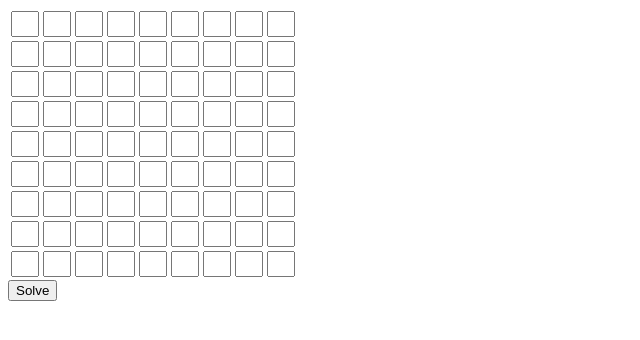
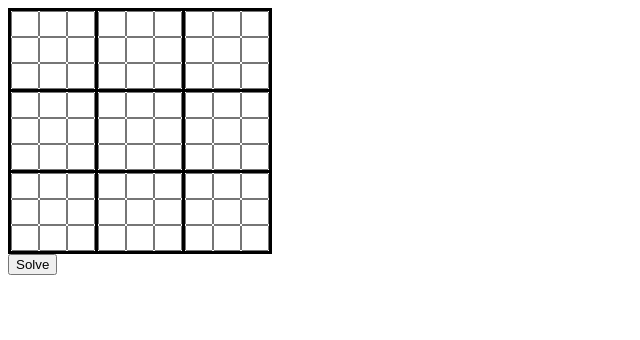
Before and after one commit to arisgz/sudoku-solver, a plain HTML site: page index.html in a window 1280 px wide. Shown: the whole page, without its empty margins (0-640 px from the left). Drawn offline with Linux system fonts and the light colour scheme.

Commit message:
Better UI

```diff
--- a/index.html
+++ b/index.html
@@ -4,11 +4,53 @@
 <head>
     <title>Sudoku Solver</title>
     <style>
+        body {
+            font-family: 'Roboto', sans-serif;
+        }
+
         input {
             width: 20px;
-            height:20px;
-            text-align:center;
+            height: 20px;
+            text-align: center;
             text-justify: center;
+        }
+
+        input::-webkit-inner-spin-button {
+            -webkit-appearance: none;
+            margin: 0;
+        }
+
+        input:focus {
+            outline: none;
+        }
+
+        input[type=number] {
+            -moz-appearance: none;
+        }
+
+        table {
+            border-collapse: collapse;
+        }
+
+        td {
+            text-align: center;
+            padding: 0;
+        }
+
+        td:first-child {
+            border-left: solid;
+        }
+
+        td:nth-child(3n) {
+            border-right: solid;
+        }
+
+        tr:first-child {
+            border-top: solid;
+        }
+
+        tr:nth-child(3n) td {
+            border-bottom: solid;
         }
     </style>
     <meta name="viewport" content="width=device-width">
@@ -18,129 +60,129 @@
     <table id="grid">
 
         <tr>
-            <td><input id="cell-0" type="text"></td>
-            <td><input id="cell-1" type="text"></td>
-            <td><input id="cell-2" type="text"></td>
+            <td><input id="cell-0" type="number"></td>
+            <td><input id="cell-1" type="number"></td>
+            <td><input id="cell-2" type="number"></td>
 
-            <td><input id="cell-3" type="text"></td>
-            <td><input id="cell-4" type="text"></td>
-            <td><input id="cell-5" type="text"></td>
+            <td><input id="cell-3" type="number"></td>
+            <td><input id="cell-4" type="number"></td>
+            <td><input id="cell-5" type="number"></td>
 
-            <td><input id="cell-6" type="text"></td>
-            <td><input id="cell-7" type="text"></td>
-            <td><input id="cell-8" type="text"></td>
+            <td><input id="cell-6" type="number"></td>
+            <td><input id="cell-7" type="number"></td>
+            <td><input id="cell-8" type="number"></td>
         </tr>
 
         <tr>
-            <td><input id="cell-9" type="text"></td>
-            <td><input id="cell-10" type="text"></td>
-            <td><input id="cell-11" type="text"></td>
+            <td><input id="cell-9" type="number"></td>
+            <td><input id="cell-10" type="number"></td>
+            <td><input id="cell-11" type="number"></td>
 
-            <td><input id="cell-12" type="text"></td>
-            <td><input id="cell-13" type="text"></td>
-            <td><input id="cell-14" type="text"></td>
+            <td><input id="cell-12" type="number"></td>
+            <td><input id="cell-13" type="number"></td>
+            <td><input id="cell-14" type="number"></td>
 
-            <td><input id="cell-15" type="text"></td>
-            <td><input id="cell-16" type="text"></td>
-            <td><input id="cell-17" type="text"></td>
+            <td><input id="cell-15" type="number"></td>
+            <td><input id="cell-16" type="number"></td>
+            <td><input id="cell-17" type="number"></td>
         </tr>
 
         <tr>
-            <td><input id="cell-18" type="text"></td>
-            <td><input id="cell-19" type="text"></td>
-            <td><input id="cell-20" type="text"></td>
+            <td><input id="cell-18" type="number"></td>
+            <td><input id="cell-19" type="number"></td>
+            <td><input id="cell-20" type="number"></td>
 
-            <td><input id="cell-21" type="text"></td>
-            <td><input id="cell-22" type="text"></td>
-            <td><input id="cell-23" type="text"></td>
+            <td><input id="cell-21" type="number"></td>
+            <td><input id="cell-22" type="number"></td>
+            <td><input id="cell-23" type="number"></td>
 
-            <td><input id="cell-24" type="text"></td>
-            <td><input id="cell-25" type="text"></td>
-            <td><input id="cell-26" type="text"></td>
+            <td><input id="cell-24" type="number"></td>
+            <td><input id="cell-25" type="number"></td>
+            <td><input id="cell-26" type="number"></td>
         </tr>
 
         <tr>
-            <td><input id="cell-27" type="text"></td>
-            <td><input id="cell-28" type="text"></td>
-            <td><input id="cell-29" type="text"></td>
+            <td><input id="cell-27" type="number"></td>
+            <td><input id="cell-28" type="number"></td>
+            <td><input id="cell-29" type="number"></td>
 
-            <td><input id="cell-30" type="text"></td>
-            <td><input id="cell-31" type="text"></td>
-            <td><input id="cell-32" type="text"></td>
+            <td><input id="cell-30" type="number"></td>
+            <td><input id="cell-31" type="number"></td>
+            <td><input id="cell-32" type="number"></td>
 
-            <td><input id="cell-33" type="text"></td>
-            <td><input id="cell-34" type="text"></td>
-            <td><input id="cell-35" type="text"></td>
+            <td><input id="cell-33" type="number"></td>
+            <td><input id="cell-34" type="number"></td>
+            <td><input id="cell-35" type="number"></td>
         </tr>
 
         <tr>
-            <td><input id="cell-36" type="text"></td>
-            <td><input id="cell-37" type="text"></td>
-            <td><input id="cell-38" type="text"></td>
+            <td><input id="cell-36" type="number"></td>
+            <td><input id="cell-37" type="number"></td>
+            <td><input id="cell-38" type="number"></td>
 
-            <td><input id="cell-39" type="text"></td>
-            <td><input id="cell-40" type="text"></td>
-            <td><input id="cell-41" type="text"></td>
+            <td><input id="cell-39" type="number"></td>
+            <td><input id="cell-40" type="number"></td>
+            <td><input id="cell-41" type="number"></td>
 
-            <td><input id="cell-42" type="text"></td>
-            <td><input id="cell-43" type="text"></td>
-            <td><input id="cell-44" type="text"></td>
+            <td><input id="cell-42" type="number"></td>
+            <td><input id="cell-43" type="number"></td>
+            <td><input id="cell-44" type="number"></td>
         </tr>
 
         <tr>
-            <td><input id="cell-45" type="text"></td>
-            <td><input id="cell-46" type="text"></td>
-            <td><input id="cell-47" type="text"></td>
+            <td><input id="cell-45" type="number"></td>
+            <td><input id="cell-46" type="number"></td>
+            <td><input id="cell-47" type="number"></td>
 
-            <td><input id="cell-48" type="text"></td>
-            <td><input id="cell-49" type="text"></td>
-            <td><input id="cell-50" type="text"></td>
+            <td><input id="cell-48" type="number"></td>
+            <td><input id="cell-49" type="number"></td>
+            <td><input id="cell-50" type="number"></td>
 
-            <td><input id="cell-51" type="text"></td>
-            <td><input id="cell-52" type="text"></td>
-            <td><input id="cell-53" type="text"></td>
+            <td><input id="cell-51" type="number"></td>
+            <td><input id="cell-52" type="number"></td>
+            <td><input id="cell-53" type="number"></td>
         </tr>
 
         <tr>
-            <td><input id="cell-54" type="text"></td>
-            <td><input id="cell-55" type="text"></td>
-            <td><input id="cell-56" type="text"></td>
+            <td><input id="cell-54" type="number"></td>
+            <td><input id="cell-55" type="number"></td>
+            <td><input id="cell-56" type="number"></td>
 
-            <td><input id="cell-57" type="text"></td>
-            <td><input id="cell-58" type="text"></td>
-            <td><input id="cell-59" type="text"></td>
+            <td><input id="cell-57" type="number"></td>
+            <td><input id="cell-58" type="number"></td>
+            <td><input id="cell-59" type="number"></td>
 
-            <td><input id="cell-60" type="text"></td>
-            <td><input id="cell-61" type="text"></td>
-            <td><input id="cell-62" type="text"></td>
+            <td><input id="cell-60" type="number"></td>
+            <td><input id="cell-61" type="number"></td>
+            <td><input id="cell-62" type="number"></td>
         </tr>
 
         <tr>
-            <td><input id="cell-63" type="text"></td>
-            <td><input id="cell-64" type="text"></td>
-            <td><input id="cell-65" type="text"></td>
+            <td><input id="cell-63" type="number"></td>
+            <td><input id="cell-64" type="number"></td>
+            <td><input id="cell-65" type="number"></td>
 
-            <td><input id="cell-66" type="text"></td>
-            <td><input id="cell-67" type="text"></td>
-            <td><input id="cell-68" type="text"></td>
+            <td><input id="cell-66" type="number"></td>
+            <td><input id="cell-67" type="number"></td>
+            <td><input id="cell-68" type="number"></td>
 
-            <td><input id="cell-69" type="text"></td>
-            <td><input id="cell-70" type="text"></td>
-            <td><input id="cell-71" type="text"></td>
+            <td><input id="cell-69" type="number"></td>
+            <td><input id="cell-70" type="number"></td>
+            <td><input id="cell-71" type="number"></td>
         </tr>
 
         <tr>
-            <td><input id="cell-72" type="text"></td>
-            <td><input id="cell-73" type="text"></td>
-            <td><input id="cell-74" type="text"></td>
+            <td><input id="cell-72" type="number"></td>
+            <td><input id="cell-73" type="number"></td>
+            <td><input id="cell-74" type="number"></td>
 
-            <td><input id="cell-75" type="text"></td>
-            <td><input id="cell-76" type="text"></td>
-            <td><input id="cell-77" type="text"></td>
+            <td><input id="cell-75" type="number"></td>
+            <td><input id="cell-76" type="number"></td>
+            <td><input id="cell-77" type="number"></td>
 
-            <td><input id="cell-78" type="text"></td>
-            <td><input id="cell-79" type="text"></td>
-            <td><input id="cell-80" type="text"></td>
+            <td><input id="cell-78" type="number"></td>
+            <td><input id="cell-79" type="number"></td>
+            <td><input id="cell-80" type="number"></td>
         </tr>
 
     </table>
--- a/sudoku.js
+++ b/sudoku.js
@@ -53,7 +53,7 @@ function fetchData() {
     for (let j = 0; j < 9; j++) {
       let id = "cell-" + (i * 9 + j).toString();
       if (document.getElementById(id).value == "") continue;
-      grid[i][j] = parseInt(document.getElementById(id).value);
+      grid[i][j] = document.getElementById(id).value;
     }
   }
 }
```
